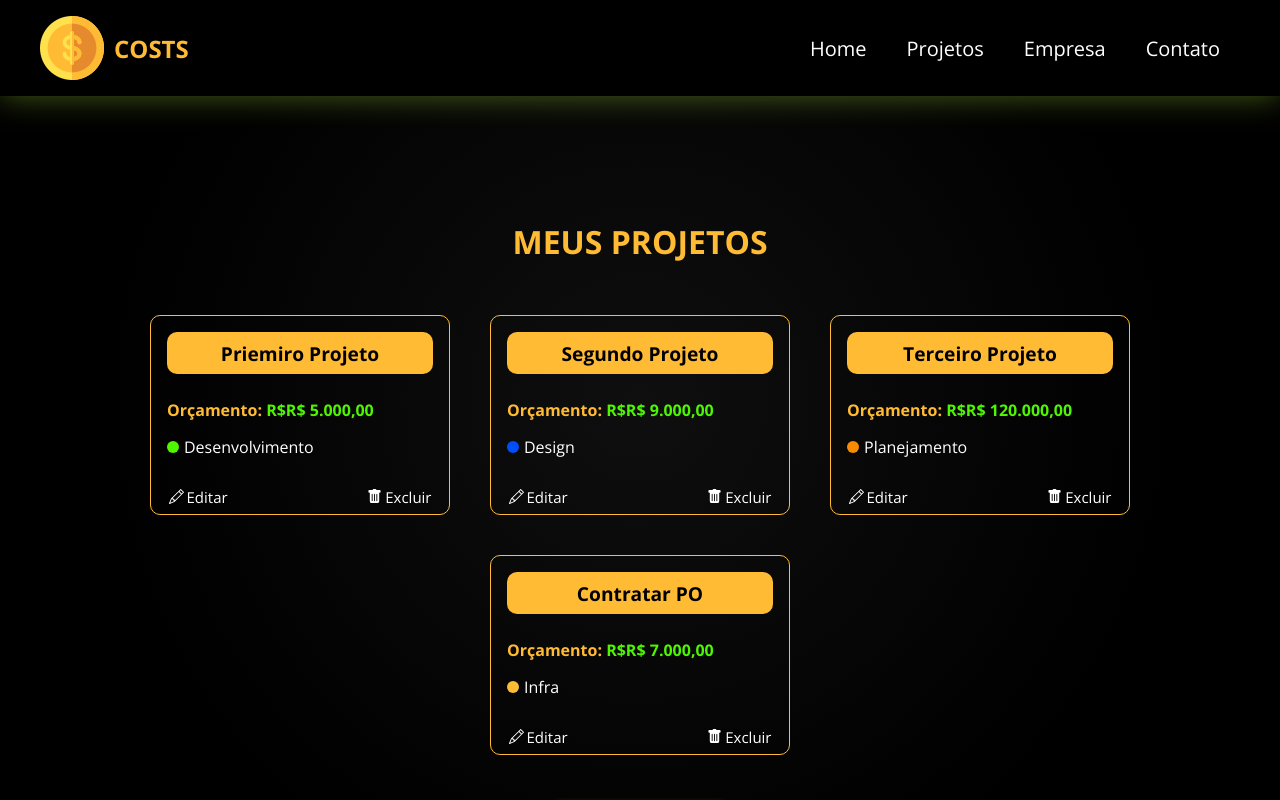
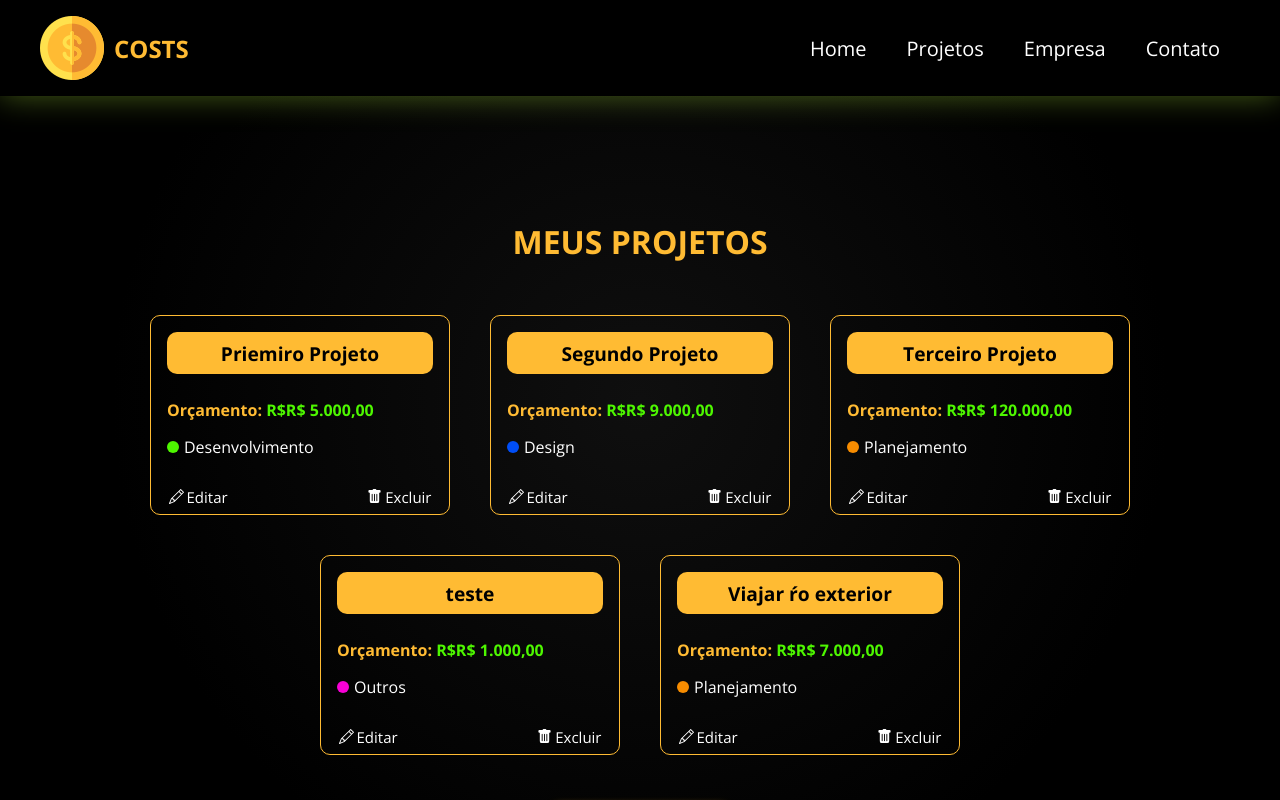
Before and after one commit to Devluisgsouza/Costs, a React (Create React App) app: page /projects in a window 1280 px wide. Shown: the top 800 px of the page. Built offline with nearby package versions, Linux system fonts and the light colour scheme; data requests are answered from the project's data file.

Commit message:
Fix input and select

```diff
--- a/db.json
+++ b/db.json
@@ -34,12 +34,23 @@
       "services": []
     },
     {
-      "id": "82d8",
-      "name": "Contratar PO",
+      "id": "8998",
+      "category": {
+        "id": "5",
+        "name": "Outros"
+      },
+      "budget": "1000",
+      "name": "teste",
+      "cost": 0,
+      "services": []
+    },
+    {
+      "id": "4442",
+      "name": "Viajar ŕo exterior",
       "budget": "7000",
       "category": {
-        "id": "1",
-        "name": "Infra"
+        "id": "4",
+        "name": "Planejamento"
       },
       "cost": 0,
       "services": []
@@ -48,7 +59,7 @@
   "categories": [
     {
       "id": "1",
-      "name": "Infra"
+      "name": "Infraestrutura"
     },
     {
       "id": "2",
@@ -61,6 +72,10 @@
     {
       "id": "4",
       "name": "Planejamento"
+    },
+    {
+      "id": "5",
+      "name": "Outros"
     }
   ]
 }
--- a/src/components/form/Input.module.css
+++ b/src/components/form/Input.module.css
@@ -11,7 +11,7 @@
 
 .form_control input {
     padding: .8em .7em;
-    border-radius: 0;
+    border-radius: 5px;
     width: 450px;
     border: none;
 }
@@ -21,5 +21,5 @@
 }
 
 .form_control input::placeholder {
-    color:#555;
+    color:#000;
 }
--- a/src/components/form/Select.module.css
+++ b/src/components/form/Select.module.css
@@ -11,7 +11,7 @@
 
 .form_control select {
     padding: .8em .7em;
-    border-radius: 0;
+    border-radius: 5px;
     width: 450px;
     border: none;
     color: #000
--- a/src/components/form/input.js
+++ b/src/components/form/input.js
@@ -1,7 +1,7 @@
 import styles from './Input.module.css';
 
 
-function Input({ type, text, name, placeholder, handleOnChange, value }) {
+function Input({ type, text, name, placeholder, handleOnChange, value  }) {
     return (
         <div className={styles.form_control}>
             <label htmlFor={name}>{text}:</label>
@@ -12,6 +12,7 @@ function Input({ type, text, name, placeholder, handleOnChange, value }) {
                 placeholder={placeholder}
                 onChange={handleOnChange}
                 value={value}
+                step="0.01"
             />
         </div>
     )
--- a/src/components/pages/Home.js
+++ b/src/components/pages/Home.js
@@ -7,7 +7,7 @@ function Home() {
     return(
         <section className={styles.home_container}>
             <h1>Bem-vindo ao <span>COSTS</span></h1>
-            <p>Comece a gerenciar os seus projetos agora mesmo!</p>
+            <p>Gerencie quelquer tipo de projeto agora mesmo!</p>
             <LinkButton to="/newproject" text="Criar Projeto"/>
             <img src={back} alt="Costs" />
             <p><span>O bom gerenciamento de um projeto é a chave para o seu sucesso!</span></p>
--- a/src/components/pages/Home.module.css
+++ b/src/components/pages/Home.module.css
@@ -20,7 +20,7 @@
 }
 
 .home_container p{
-    margin-bottom: 1.5em;
+    margin-bottom: 2.5em;
     font-size: 20px;
 }
 
--- a/src/components/project/ProjectCard.module.css
+++ b/src/components/project/ProjectCard.module.css
@@ -65,7 +65,7 @@
 }
 
 
-.category_text .infra {
+.category_text .infraestrutura {
     background-color: #ffbb33;
 }
 
@@ -81,6 +81,9 @@
     background-color: #f78c00;
 }
 
+.category_text .outros {
+    background-color: #f700d6;
+}
 
 /* Ações */
 
```
